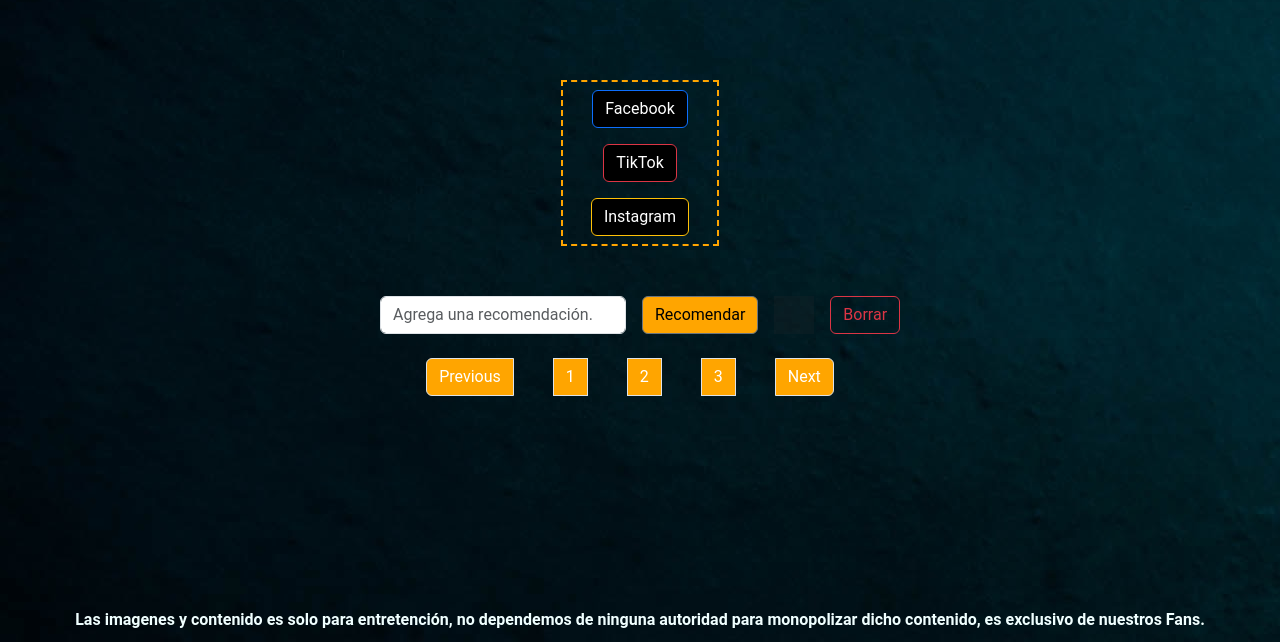
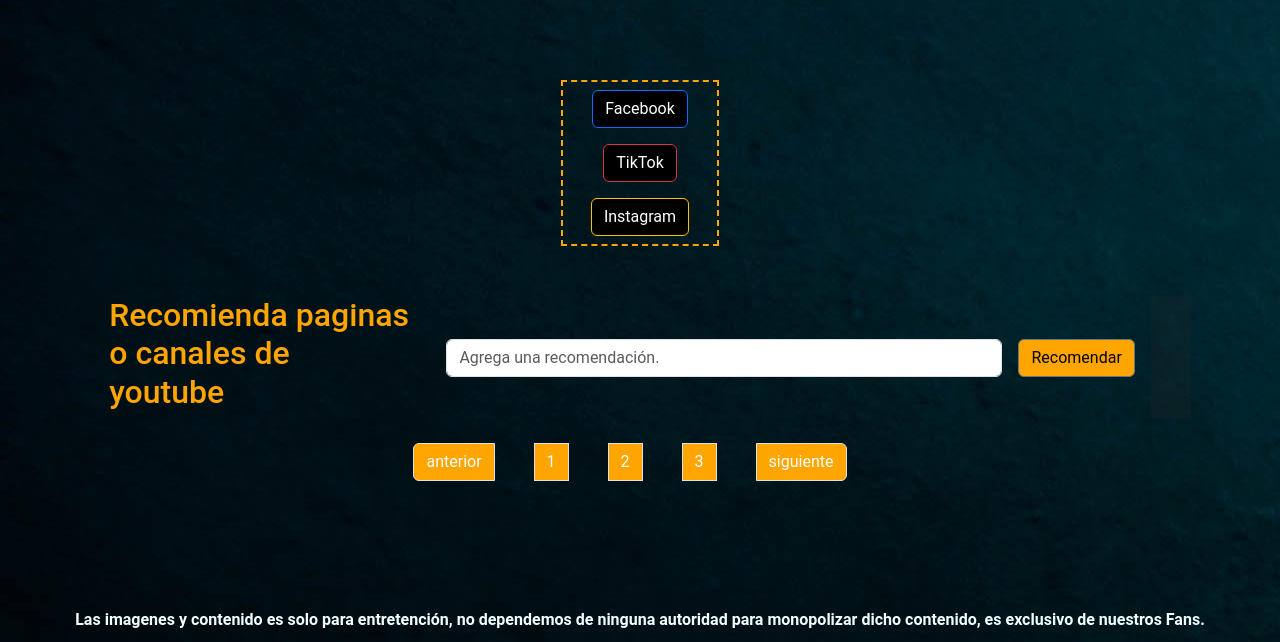
Before and after one commit to Jazmin-Rojas/land-scream, a plain HTML site: page pages/redes.html in a window 1280 px wide. Shown: the part 158-800 px from the top of the page. Drawn offline with nearby package versions, Linux system fonts and the light colour scheme.

Commit message:
arreglando redes

```diff
--- a/pages/redes.html
+++ b/pages/redes.html
@@ -42,19 +42,20 @@
 
 
             <div class="hstack gap-3 contenedorecomend">
+                <h2 class="recomendh2">Recomienda paginas o canales de youtube</h2>
                 <input class="form-control me-auto recomend1" type="text" placeholder="Agrega una recomendación." aria-label="Add your item here...">
                 <button type="button" class="btn btn-secondary boturecomend">Recomendar</button>
                 <div class="vr"></div>
-                <button type="button" class="btn btn-outline-danger">Borrar</button>
+
             </div><br>
 
             <nav aria-label="Page navigation example">
                 <ul class="pagination ">
-                  <li class="page-item "><a class="page-link" href="#">Previous</a></li>
+                  <li class="page-item "><a class="page-link" href="#">anterior</a></li>
                   <li class="page-item "><a class="page-link" href="#">1</a></li>
                   <li class="page-item "><a class="page-link" href="#">2</a></li>
                   <li class="page-item "><a class="page-link" href="#">3</a></li>
-                  <li class="page-item "><a class="page-link" href="#">Next</a></li>
+                  <li class="page-item "><a class="page-link" href="#">siguiente</a></li>
                 </ul>
               </nav>
 
--- a/style/style.css
+++ b/style/style.css
@@ -291,6 +291,11 @@
 
 }
 
+.recomendh2 {
+  color: orange;
+
+}
+
 .contenedorecomenend .recomend1{
   display: flex;
   flex-wrap: wrap;
```
